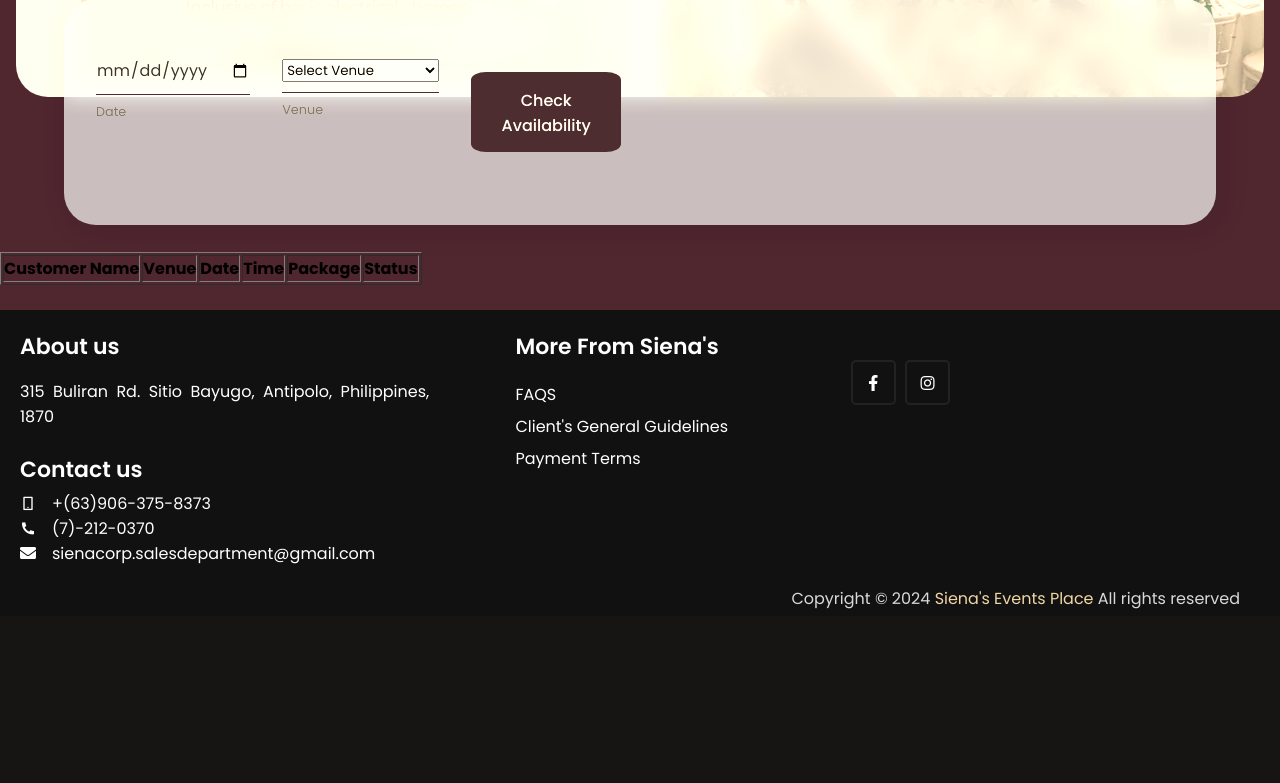
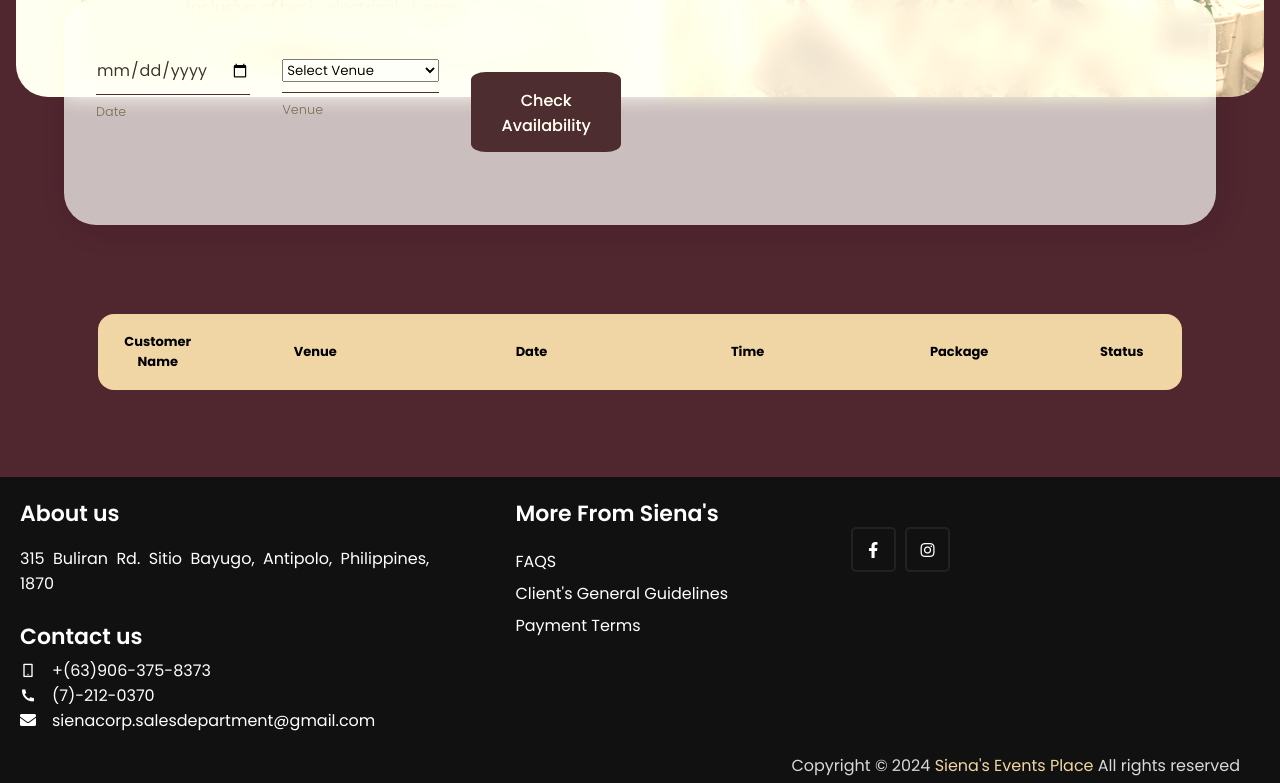
Before and after one commit to Gabbbrielll/siena, a PHP site: page /booking.php in a window 1280 px wide. Shown: the part 519-1302 px from the top of the page. Before the commit the page ends 1128 px from the top, so only its background shows below. Run offline with PHP 8.4, Linux system fonts and the light colour scheme; the visitor is signed in with stand-in values (Sample User, id 1); data that the repository does not hold is empty; some libraries are stand-ins or nearby versions.

Commit message:
updated tables

```diff
--- a/booking.php
+++ b/booking.php
@@ -231,16 +231,17 @@ if (empty($username)) {
   </div>
 
   <br><br><br>
-
   <div class="twrapper">
-        <table border="1">
+  <table class="table-box">
     <thead>
-            <th>Customer Name</th>
-            <th>Venue</th>
-            <th>Date</th>
-            <th>Time</th>
-            <th>Package</th>
-            <th>Status</th>
+      <tr class="table-row table-head">
+        <th class="table-cell first-cell">Customer Name</th>
+        <th class="table-cell">Venue</th>
+        <th class="table-cell">Date</th>
+        <th class="table-cell">Time</th>
+        <th class="table-cell fifth-cell">Package</th>
+        <th class="table-cell last-cell">Status  </th>
+      </tr>
     </thead>
     <tbody>
       <?php
@@ -253,32 +254,20 @@ if (empty($username)) {
         WHERE bookingtable.cust_id = $cust_id");
         while ($row = mysqli_fetch_array($query)) {
       ?>
-              <tr>
-                <td>
-                  <?php echo htmlspecialchars($row['cust_uname']); ?>
-                </td>
-                <td>
-                  <?php echo htmlspecialchars($row['venue_name']); ?>
-                </td>
-                <td>
-                  <?php echo htmlspecialchars($row['Date']); ?>
-                </td>
-                <td>
-                  <?php echo htmlspecialchars($row['Time']); ?>
-                </td>
-                <td>
-                  <?php echo htmlspecialchars($row['package_name']); ?>
-                </td>
-                <td>
-                  <?php echo htmlspecialchars($row['Status']); ?>
-                </td>
+      <tr class="table-row">
+        <td class="table-cell first-cell"><?php echo htmlspecialchars($row['cust_uname']); ?></td>
+        <td class="table-cell"><?php echo htmlspecialchars($row['venue_name']); ?></td>
+        <td class="table-cell"><?php echo htmlspecialchars($row['Date']); ?></td>
+        <td class="table-cell"><?php echo htmlspecialchars($row['Time']); ?></td>
+        <td class="table-cell"><?php echo htmlspecialchars($row['package_name']); ?></td>
+        <td class="table-cell last-cell"><?php echo htmlspecialchars($row['Status']); ?></td>
       </tr>
       <?php
         }
       ?>
     </tbody>
   </table>
-
+</div>
         <br>
 
   <?php include 'footer.php'; ?>
--- a/style.css
+++ b/style.css
@@ -882,6 +882,65 @@ form button:hover {
 }
 
 
+.table-box {
+  margin: 50px auto;
+  width: 100%;
+
+}
+
+.table-row {
+  display: table;
+  width: 85%;
+  margin: 10px auto;
+  font-family: sans-serif;
+  background: transparent;
+  padding: 12px 0;
+  color: white;
+  font-size: 13px;
+  box-shadow: 0 1px 4px 0px rgba(0, 0, 50, 0.3);
+  border-radius: 1rem;
+}
+
+.table-head {
+  background: #f1d6a5;
+  box-shadow: none;
+  color: black;
+  font-weight: 600;
+}
+
+
+.table-cell {
+  display: table-cell;
+  width: 20%;
+  text-align: center;
+  padding: 4px 0;
+  border-right: 1px solid #f1d6a5;
+  vertical-align: middle;
+}
+
+.first-cell {
+  text-align: left;
+  padding-left: 10px;
+  width: 10%;
+  text-align: center;
+}
+
+.fifth-cell {
+  border-right: none;
+padding-right: 10px;
+}
+
+.last-cell {
+  border-right: none;
+padding-right: 10px;
+}
+
+@media only screen and (max-width: 600px) {
+  .table-row {
+    font-size: 150px;
+  }
+}
+
 /*
 
   .dropdown{
```
Lines whose indentation alone changed are shown as unchanged.
